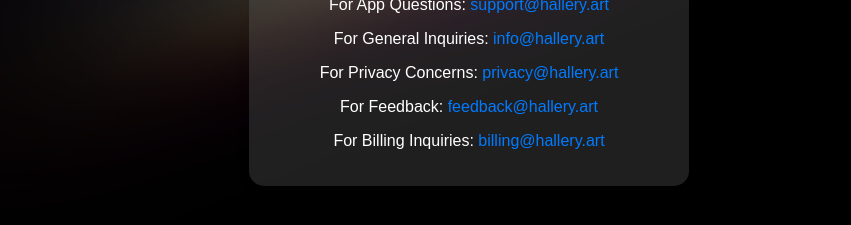
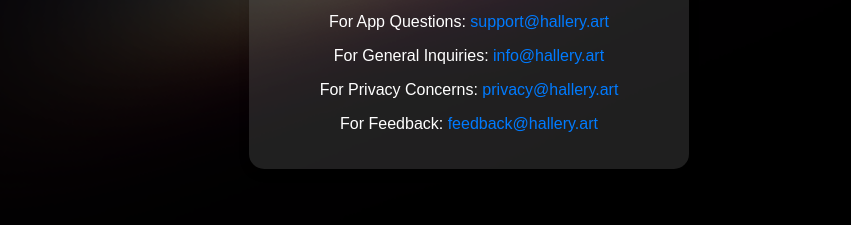
Before and after one commit to nimiology/Hallery-landing, a plain HTML site: page contact.html in a window 1280 px wide. Shown: the part 355-580 px from the top of the page, without its empty margins (171-1022 px from the left). Drawn offline with Linux system fonts and the light colour scheme.

Commit message:
contact html

```diff
--- a/contact.html
+++ b/contact.html
@@ -16,7 +16,6 @@
         <p>For General Inquiries: <a href="mailto:info@hallery.art">info@hallery.art</a></p>
         <p>For Privacy Concerns: <a href="mailto:privacy@hallery.art">privacy@hallery.art</a></p>
         <p>For Feedback: <a href="mailto:feedback@hallery.art">feedback@hallery.art</a></p>
-        <p>For Billing Inquiries: <a href="mailto:billing@hallery.art">billing@hallery.art</a></p>
     </div>
 </div>
 </body>
```
